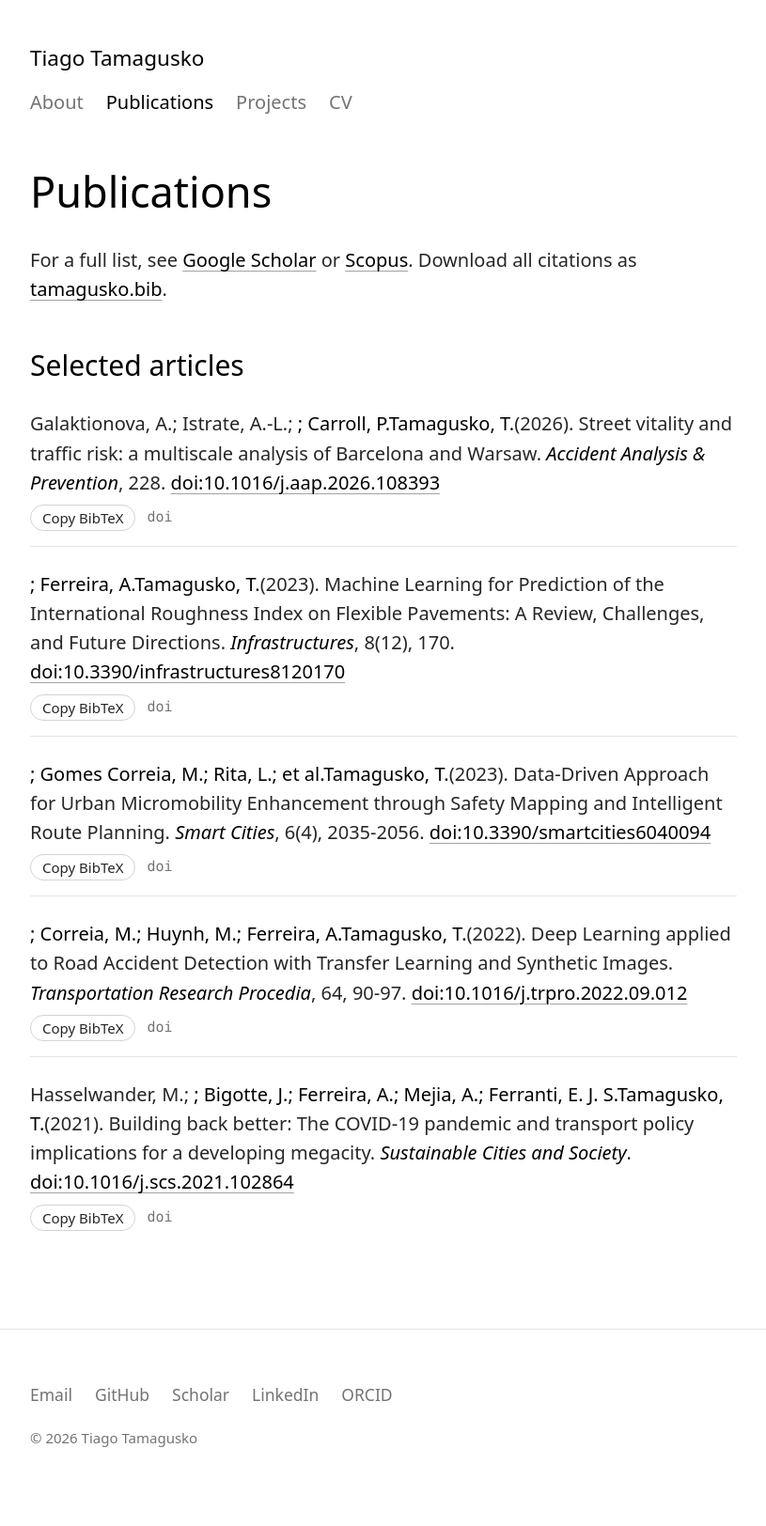
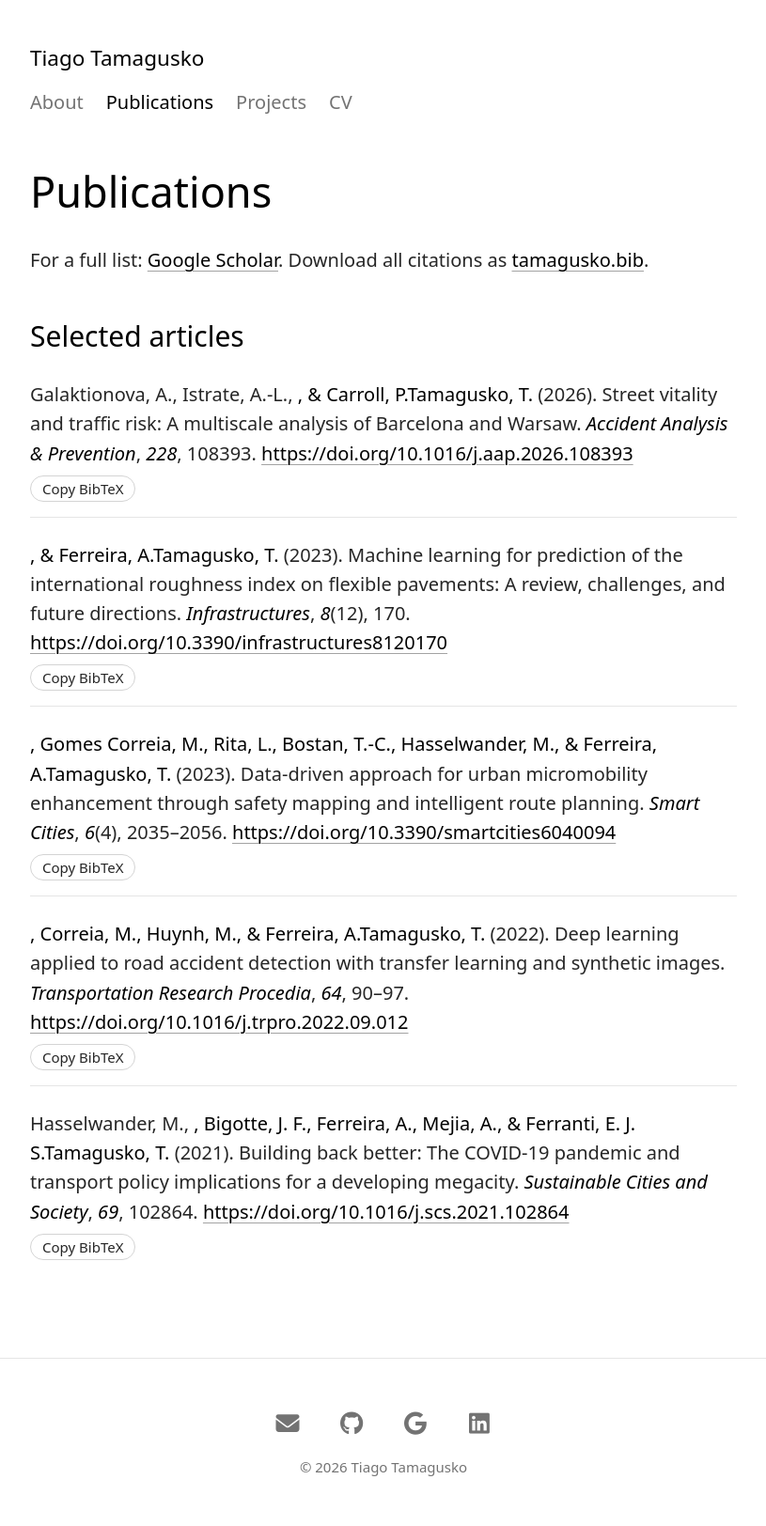
Before and after one commit to tamagusko/tamagusko.github.io, a Jekyll site: the page built from publications.md, in a window 1280 px wide. Shown: the whole page at 94% size, without its empty margins (232-1047 px from the left). Built offline with Jekyll 4.4.1, drawn with Linux system fonts in a browser that asks for light colours; before the commit the page ends 1593 px from its top, so only the background shows below that.

Commit message:
refactor: declutter homepage, icon-only footer, APA7 publications
Homepage trimmed for less-is-more landing experience:
- Bio condensed to two short lines (UCD + PhD only).
- Removed Email me CTA from index.
- Removed Recent: appointments list (already on CV).

Footer rewritten as centered icon row using FontAwesome 6
(envelope / GitHub / Google Scholar / LinkedIn). ORCID dropped per
request. Each icon link is 44x44 pill-tap-target with aria-label and
visually-hidden text fallback. Copyright line now centered.

Publications:
- Intro condensed to single line ("For a full list: Google Scholar.
  Download all citations as tamagusko.bib") — Scopus link dropped.
- All 5 selected articles rewritten in APA7 style: comma-separated
  authors with ampersand before last, sentence case titles, italic
  journal + volume, parenthesized issue, en-dash page ranges, full
  https://doi.org/ URL. Fixes loose semicolons and missing spaces.
- _data/publications.yml and BibTeX entries updated to match.

Co-Authored-By: Claude Opus 4.7 (1M context) <noreply@anthropic.com>

```diff
--- a/_includes/footer.html
+++ b/_includes/footer.html
@@ -1,11 +1,22 @@
 <footer class="site-footer">
   <div class="container mx-auto">
     <nav class="footer-links" aria-label="Secondary">
-      <a href="mailto:tamagusko@gmail.com">Email</a>
-      <a href="https://github.com/tamagusko" rel="noopener me external">GitHub</a>
-      <a href="https://scholar.google.com/citations?user=_mJ4dr0AAAAJ&hl=en" rel="noopener me external">Scholar</a>
-      <a href="https://www.linkedin.com/in/tamagusko/" rel="noopener me external">LinkedIn</a>
-      <a href="https://orcid.org/0000-0003-0502-6472" rel="noopener me external">ORCID</a>
+      <a href="mailto:tamagusko@gmail.com" aria-label="Email">
+        <i class="fa-solid fa-envelope" aria-hidden="true"></i>
+        <span class="visually-hidden">Email</span>
+      </a>
+      <a href="https://github.com/tamagusko" rel="noopener me external" aria-label="GitHub">
+        <i class="fa-brands fa-github" aria-hidden="true"></i>
+        <span class="visually-hidden">GitHub</span>
+      </a>
+      <a href="https://scholar.google.com/citations?user=_mJ4dr0AAAAJ&hl=en" rel="noopener me external" aria-label="Google Scholar">
+        <i class="fa-brands fa-google" aria-hidden="true"></i>
+        <span class="visually-hidden">Google Scholar</span>
+      </a>
+      <a href="https://www.linkedin.com/in/tamagusko/" rel="noopener me external" aria-label="LinkedIn">
+        <i class="fa-brands fa-linkedin" aria-hidden="true"></i>
+        <span class="visually-hidden">LinkedIn</span>
+      </a>
     </nav>
     <p class="footer-meta">© {{ 'now' | date: "%Y" }} {{ site.author }}</p>
   </div>
--- a/_includes/head.html
+++ b/_includes/head.html
@@ -16,4 +16,5 @@
 
   <link rel="shortcut icon" type="image/x-icon" href="{{ "/favicon.ico" | relative_url }}">
   <link rel="stylesheet" href="{{ "/assets/css/main.css" | relative_url }}">
+  <link rel="stylesheet" href="https://cdnjs.cloudflare.com/ajax/libs/font-awesome/6.5.2/css/all.min.css" referrerpolicy="no-referrer">
 </head>
--- a/assets/css/main.scss
+++ b/assets/css/main.scss
@@ -515,7 +515,7 @@ pre code { background: transparent; padding: 0; border-radius: 0; }
 }
 
 // ============================================================================
-// Site footer
+// Site footer (centered icon row)
 // ============================================================================
 .site-footer {
   background: var(--c-bg);
@@ -524,6 +524,7 @@ pre code { background: transparent; padding: 0; border-radius: 0; }
   padding: var(--s-5) 0 var(--s-6);
   padding-bottom: max(var(--s-6), env(safe-area-inset-bottom));
   border-top: 1px solid var(--c-border);
+  text-align: center;
 
   .container {
     max-width: $measure-width;
@@ -534,29 +535,43 @@ pre code { background: transparent; padding: 0; border-radius: 0; }
   .footer-links {
     display: flex;
     flex-wrap: wrap;
-    gap: var(--s-4) var(--s-5);
+    justify-content: center;
+    align-items: center;
+    gap: var(--s-5);
 
     a {
       color: var(--c-fg-muted);
-      font-family: var(--f-body);
-      font-size: var(--t-caption);
-      font-weight: 400;
       text-decoration: none;
       background: none;
       box-shadow: none;
-      padding: var(--s-2) 0;
-      min-height: 44px;
       display: inline-flex;
       align-items: center;
+      justify-content: center;
+      width: 44px;
+      height: 44px;
+      border-radius: var(--r-pill);
+      font-size: 1.25rem;          // icon glyph size (~20px)
+      line-height: 1;
     }
     a:hover { color: var(--c-fg); }
+    a:focus-visible { outline-offset: 4px; }
   }
 
   .footer-meta {
     margin-top: var(--s-3);
     font-size: var(--t-small);
     color: var(--c-fg-muted);
+    text-align: center;
   }
+}
+
+// Visually hidden (accessible to screen readers)
+.visually-hidden {
+  position: absolute !important;
+  width: 1px; height: 1px;
+  padding: 0; margin: -1px;
+  overflow: hidden; clip: rect(0,0,0,0);
+  white-space: nowrap; border: 0;
 }
 
 // ============================================================================
@@ -608,7 +623,7 @@ table {
 
   .network { margin-top: var(--s-6); }
 
-  .site-footer .footer-links { gap: var(--s-3) var(--s-4); }
+  .site-footer .footer-links { gap: var(--s-4); }
 }
 
 // ============================================================================
--- a/publications.md
+++ b/publications.md
@@ -6,11 +6,7 @@ title: Publications
 <div class="publications" markdown="0">
 
 <p class="pubs-meta">
-  For a full list, see
-  <a href="https://scholar.google.com/citations?user=_mJ4dr0AAAAJ&hl=en" rel="noopener external">Google Scholar</a> or
-  <a href="https://www.scopus.com/authid/detail.uri?authorId=57217101810" rel="noopener external">Scopus</a>.
-  Download all citations as
-  <a href="{{ '/tamagusko.bib' | relative_url }}" download="tamagusko.bib">tamagusko.bib</a>.
+  For a full list: <a href="https://scholar.google.com/citations?user=_mJ4dr0AAAAJ&hl=en" rel="noopener external">Google Scholar</a>. Download all citations as <a href="{{ '/tamagusko.bib' | relative_url }}" download="tamagusko.bib">tamagusko.bib</a>.
 </p>
 
 {% for entry in site.data.publications %}
@@ -18,30 +14,22 @@ title: Publications
     <h2>{{ entry.section }}</h2>
     <ul class="pubs-list">
   {% else %}
+    {% assign authors_html = entry.authors %}
+    {% if entry.highlight %}
+      {% assign authors_html = entry.authors | replace: entry.highlight, '<strong>' | append: entry.highlight | append: '</strong>' %}
+    {% endif %}
     <li class="pub" id="{{ entry.key }}">
       <p class="pub-line">
-        {%- assign authors = entry.authors -%}
-        {%- if entry.highlight -%}
-          {%- assign authors = authors | replace: entry.highlight, '<strong>' | append: '</strong>' -%}
-          {{ entry.authors | replace: entry.highlight, '<strong>' | append: entry.highlight | append: '</strong>' }}
-        {%- else -%}
-          {{ entry.authors }}
-        {%- endif -%}
-        ({{ entry.year }}).
-        {{ entry.title }}.
-        <em>{{ entry.venue }}</em>{% if entry.volume %}, {{ entry.volume }}{% if entry.number %}({{ entry.number }}){% endif %}{% endif %}{% if entry.pages %}, {{ entry.pages }}{% endif %}.
-        {% if entry.doi %}<a href="https://doi.org/{{ entry.doi }}" rel="noopener external">doi:{{ entry.doi }}</a>{% endif %}
+        {{ authors_html }} ({{ entry.year }}). {{ entry.title }}. <em>{{ entry.venue }}</em>{% if entry.volume %}, <em>{{ entry.volume }}</em>{% if entry.number %}({{ entry.number }}){% endif %}{% endif %}{% if entry.pages %}, {{ entry.pages }}{% endif %}.{% if entry.doi %} <a href="https://doi.org/{{ entry.doi }}" rel="noopener external">https://doi.org/{{ entry.doi }}</a>{% endif %}
       </p>
       <p class="pub-actions">
         <button type="button" class="btn-cite" data-bibtex-key="{{ entry.key }}" aria-label="Copy BibTeX for {{ entry.title | escape }}">Copy BibTeX</button>
-        {% if entry.doi %}<a class="pub-link" href="https://doi.org/{{ entry.doi }}" rel="noopener external">DOI</a>{% endif %}
         <script type="application/x-bibtex" id="bib-{{ entry.key }}">{{ entry.bibtex | strip }}</script>
       </p>
     </li>
-    {% if forloop.last %}</ul>{% endif %}
     {% assign next_index = forloop.index %}
     {% assign next = site.data.publications[next_index] %}
-    {% if next.section %}</ul>{% endif %}
+    {% if next.section or forloop.last %}</ul>{% endif %}
   {% endif %}
 {% endfor %}
 
```
Also changed, not shown: _data/publications.yml (+36 -45 lines), index.md (+1 -11 lines).
